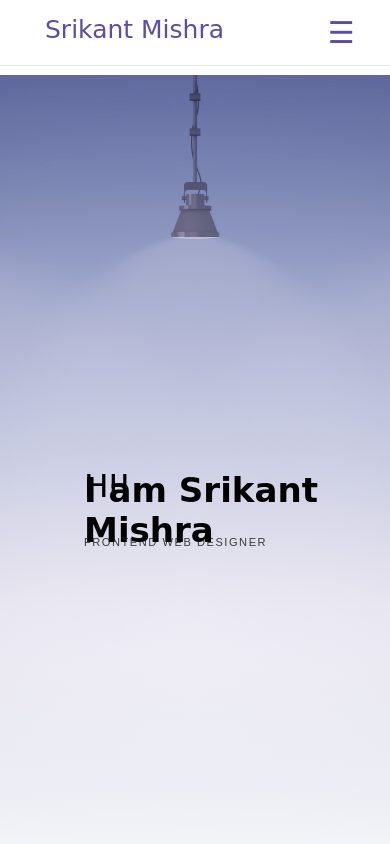
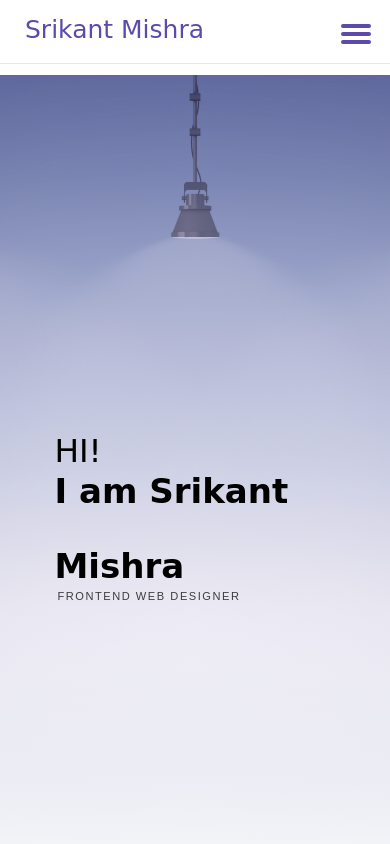
Before and after one commit to SrikantMishra013/myPortfolio, a plain HTML site: page index.html in a window 390 px wide. Shown: the top 844 px of the page. Drawn offline with Linux system fonts and the light colour scheme; a web font is replaced by a local one.

Commit message:
did some changes

```diff
--- a/index.html
+++ b/index.html
@@ -33,7 +33,11 @@
                 <a href="#contact" class="smooth-scroll">Contact</a>
             </li>
         </ul>
-        <a href="javascript:void(0);" class="icon" onclick="myFunction()">&#9776;</a>
+        <div class="container1" onclick="myFunction(); toggleMenu(this) ">
+            <div class="bar1"></div>
+            <div class="bar2"></div>
+            <div class="bar3"></div>
+        </div>
     </div><!-- End of Page Navbar -->
 
     <!-- page header -->
--- a/script.js
+++ b/script.js
@@ -13,6 +13,10 @@ function myFunction() {
         menu.style.display = "none";
         header.style.marginTop = 0;
     }
+}
+
+function toggleMenu(x) {
+    x.classList.toggle("change");
 }
 
 // Smooth scrolling when clicking on menu items with the class "smooth-scroll"
--- a/styles.css
+++ b/styles.css
@@ -8,6 +8,8 @@ body {
     margin: 0;
     font-family: 'Baloo Paaji 2', cursive;
     text-align: left;
+
+    /* background-color: red; */
 }
 
 ul {
@@ -22,7 +24,7 @@ a {
 }
 
 a:hover {
-    color: rgb(223, 7, 7);
+    color:red;
 }
 
 .navbar {
@@ -40,8 +42,9 @@ a:hover {
 
 
 .navbar .logo {
-    margin-left: 30px;
+    margin-left: 10px;
     font-size: 25px;
+    color: #5d4aaa;
 }
 
 .menu {
@@ -55,11 +58,34 @@ a:hover {
     margin-left: 15px;
     font-size: 20px;
 }
-
-.navbar .icon {
+.container1 {
     font-size: 30px;
     display: none;
-    margin-right: 20px;
+    cursor: pointer;
+    margin-top:5px;
+}
+
+.bar1,
+.bar2,
+.bar3 {
+width: 30px;
+height: 4px;
+background-color: #5d4aaa;
+margin: 4px;
+transition: 0.4s;
+border-radius: 6px;
+}
+
+.change .bar1 {
+transform: translate(0, 7px) rotate(-45deg);
+}
+
+.change .bar2 {
+opacity: 0;
+}
+
+.change .bar3 {
+transform: translate(0, -9px) rotate(45deg);
 }
 
 
@@ -89,9 +115,8 @@ a:hover {
         padding-left: 39px;
     }
 
-    .navbar .icon {
+    .navbar .container1 {
         display: block;
-
     }
 }
 
@@ -150,6 +175,7 @@ a:hover {
     font-family: sans-serif;
     font-weight: 100;
     color: #111;
+    margin-left:3px;
 }
 
 
@@ -159,8 +185,12 @@ a:hover {
     }
 
     .header-content {
-        padding-left: calc(100% / 5) !important;
+        margin-left: calc(60% / 5) !important;
+
     }
+  .header-title{
+    line-height:75px;
+  }
 }
 
 
```
Lines whose indentation alone changed are shown as unchanged.
